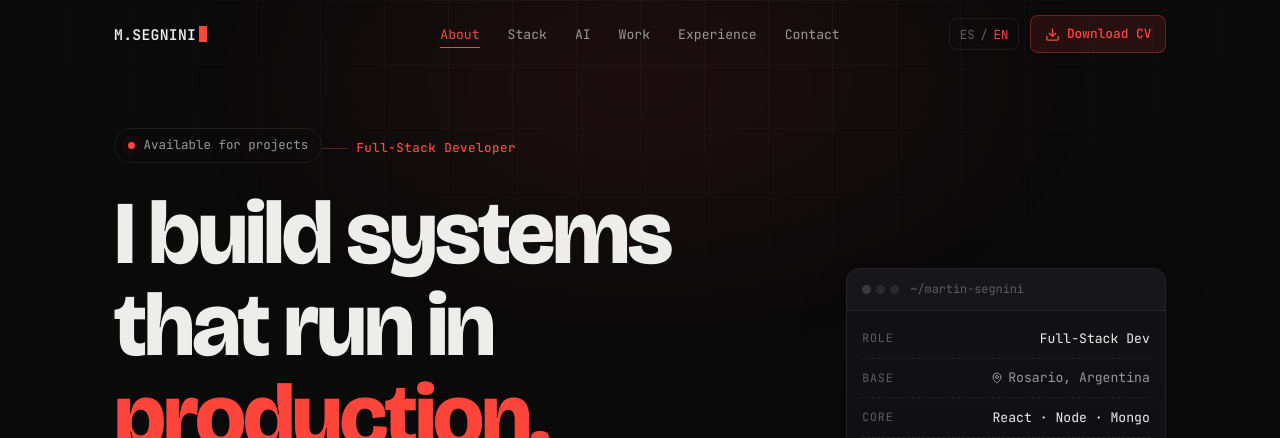
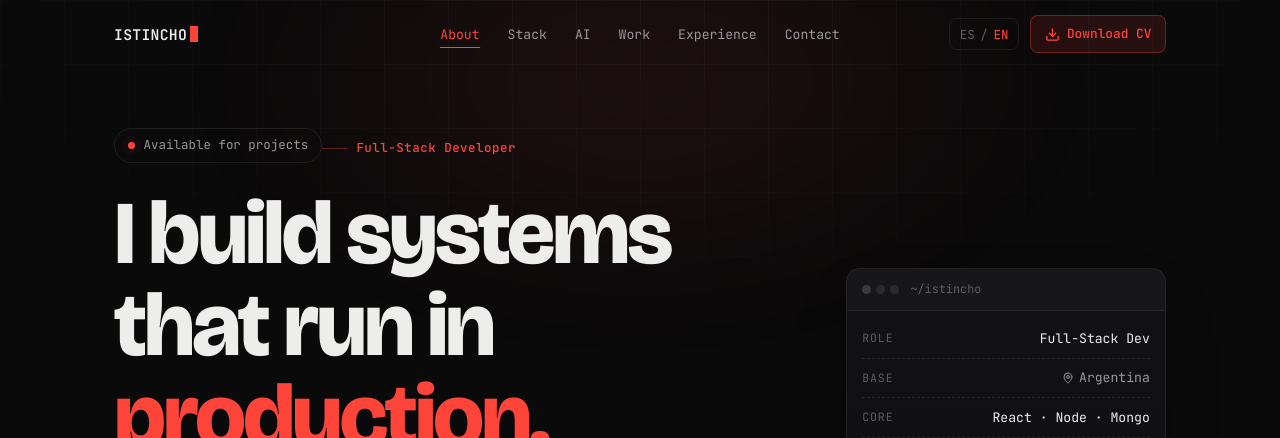
Before and after one commit to IsTincho/portafolio, a React (Vite) app: page / in a window 1280 px wide. Shown: the top 438 px of the page. Built offline with nearby package versions, Linux system fonts and the light colour scheme.

Commit message:
cambio firma a istincho y oculto ciudad

```diff
--- a/index.html
+++ b/index.html
@@ -7,7 +7,7 @@
     <meta name="theme-color" content="#0A0A0B" />
     <meta name="description" content="Martín Iván Segnini — Desarrollador Full Stack. Sistemas en producción: SaaS multi-tenant, pasarelas de pago, IA aplicada y arquitecturas seguras." />
     <link rel="canonical" href="https://tincho.pages.dev/" />
-    <meta property="og:title" content="Martín Segnini — Full Stack Developer" />
+    <meta property="og:title" content="IsTincho — Full Stack Developer" />
     <meta property="og:description" content="Sistemas que corren en producción. Co-fundador técnico de ZAIGEST." />
     <meta property="og:type" content="website" />
     <meta property="og:url" content="https://tincho.pages.dev/" />
@@ -15,13 +15,13 @@
     <meta property="og:image:width" content="1200" />
     <meta property="og:image:height" content="630" />
     <meta name="twitter:card" content="summary_large_image" />
-    <meta name="twitter:title" content="Martín Segnini — Full Stack Developer" />
+    <meta name="twitter:title" content="IsTincho — Full Stack Developer" />
     <meta name="twitter:description" content="Sistemas que corren en producción. Co-fundador técnico de ZAIGEST." />
     <meta name="twitter:image" content="https://tincho.pages.dev/og.png" />
     <link rel="preconnect" href="https://fonts.googleapis.com" />
     <link rel="preconnect" href="https://fonts.gstatic.com" crossorigin />
     <link href="https://fonts.googleapis.com/css2?family=Bricolage+Grotesque:opsz,wght@12..96,400;12..96,500;12..96,600;12..96,700;12..96,800&family=Hanken+Grotesk:wght@400;500;600;700&family=JetBrains+Mono:wght@400;500;600&display=swap" rel="stylesheet" />
-    <title>Martín Segnini — Full Stack Developer</title>
+    <title>IsTincho — Full Stack Developer</title>
   </head>
   <body>
     <div id="root"></div>
--- a/package.json
+++ b/package.json
@@ -1,5 +1,5 @@
 {
-  "name": "martin-segnini-portfolio",
+  "name": "istincho-portfolio",
   "private": true,
   "version": "1.0.0",
   "type": "module",
--- a/public/og-card.html
+++ b/public/og-card.html
@@ -55,11 +55,11 @@
     <div class="grid"></div>
     <div class="glow"></div>
 
-    <div class="top brand mono">M.SEGNINI<span class="cur"></span></div>
+    <div class="top brand mono">ISTINCHO<span class="cur"></span></div>
 
     <div class="mid">
       <div class="kick mono">// DESARROLLADOR FULL STACK</div>
-      <div class="name">Martín<br />Segnini<span class="role">.</span></div>
+      <div class="name">IsTincho<span class="role">.</span></div>
       <div class="line">Construyo sistemas que corren en <b>producción.</b> SaaS multi-tenant, pagos, IA aplicada.</div>
     </div>
 
--- a/src/components/Footer.jsx
+++ b/src/components/Footer.jsx
@@ -9,11 +9,11 @@ export default function Footer() {
     <footer className="footer">
       <div className="container footer__inner">
         <button className="footer__brand" onClick={() => document.getElementById('top')?.scrollIntoView({ behavior: 'smooth' })}>
-          <span className="footer__mono">M.SEGNINI</span>
+          <span className="footer__mono">ISTINCHO</span>
           <span className="footer__cursor" />
         </button>
         <p className="footer__built mono">{t('footer.built')}</p>
-        <p className="footer__copy mono">© {year} Martín Segnini — {t('footer.rights')}</p>
+        <p className="footer__copy mono">© {year} IsTincho — {t('footer.rights')}</p>
       </div>
     </footer>
   )
--- a/src/components/Hero.jsx
+++ b/src/components/Hero.jsx
@@ -63,7 +63,7 @@ export default function Hero() {
         >
           <div className="spec__bar">
             <span className="spec__dotrow"><i /><i /><i /></span>
-            <span className="spec__path">~/martin-segnini</span>
+            <span className="spec__path">~/istincho</span>
           </div>
           <dl className="spec__body">
             <div><dt>ROLE</dt><dd>Full-Stack Dev</dd></div>
--- a/src/components/Nav.jsx
+++ b/src/components/Nav.jsx
@@ -62,7 +62,7 @@ export default function Nav() {
     <header className={`nav ${scrolled ? 'nav--scrolled' : ''}`}>
       <div className="nav__inner container">
         <button className="nav__brand" onClick={() => go('top')} aria-label="Inicio">
-          <span className="nav__mono">M.SEGNINI</span>
+          <span className="nav__mono">ISTINCHO</span>
           <span className="nav__cursor" />
         </button>
 
--- a/src/data/experience.js
+++ b/src/data/experience.js
@@ -4,7 +4,7 @@ export const experience = [
     period: { es: '2026 — Presente', en: '2026 — Present' },
     role: { es: 'Co-fundador Técnico / Full-Stack', en: 'Technical Co-founder / Full-Stack' },
     org: 'ZAIGEST',
-    place: { es: 'Rosario · Remoto', en: 'Rosario · Remote' },
+    place: { es: 'Argentina · Remoto', en: 'Argentina · Remote' },
     current: true,
     points: {
       es: [
@@ -24,7 +24,7 @@ export const experience = [
     period: { es: '2024 — Presente', en: '2024 — Present' },
     role: { es: 'Desarrollador Full-Stack Freelance', en: 'Freelance Full-Stack Developer' },
     org: { es: 'Clientes particulares', en: 'Private clients' },
-    place: { es: 'Rosario', en: 'Rosario' },
+    place: { es: 'Argentina', en: 'Argentina' },
     points: {
       es: [
         'Desarrollo y mantenimiento de aplicaciones web a medida con React en frontend y Node.js en backend.',
@@ -41,7 +41,7 @@ export const experience = [
     period: { es: '2020 — 2021', en: '2020 — 2021' },
     role: { es: 'Técnico en Informática', en: 'IT Technician' },
     org: { es: 'Clientes particulares', en: 'Private clients' },
-    place: { es: 'Rosario', en: 'Rosario' },
+    place: { es: 'Argentina', en: 'Argentina' },
     points: {
       es: [
         'Ensamblado y configuración de equipos, mantenimiento preventivo y correctivo, eliminación de malware.',
@@ -58,7 +58,7 @@ export const education = [
     id: 'utn',
     period: '2022 — 2024',
     title: { es: 'Técnico Universitario en Programación', en: 'University Programming Technician' },
-    org: 'UTN FRRO · Rosario',
+    org: 'UTN FRRO · Argentina',
   },
   {
     id: 'yoprogramo',
@@ -70,6 +70,6 @@ export const education = [
     id: 'ettp',
     period: '2016 — 2021',
     title: { es: 'Técnico en Informática Profesional y Personal', en: 'Professional & Personal IT Technician' },
-    org: 'ETTP N°394 · Rosario',
+    org: 'ETTP N°394 · Argentina',
   },
 ]
--- a/src/i18n/translations.js
+++ b/src/i18n/translations.js
@@ -18,7 +18,7 @@ export const strings = {
       lede: 'Co-fundador técnico de ZAIGEST. Diseño y desarrollo end-to-end: SaaS multi-tenant, pasarelas de pago, IA aplicada y arquitecturas seguras.',
       ctaProjects: 'Ver proyectos',
       ctaContact: 'Contactar',
-      loc: 'Rosario, Argentina',
+      loc: 'Argentina',
     },
     stats: {
       production: 'sistemas en producción',
@@ -122,7 +122,7 @@ export const strings = {
       lede: 'Technical co-founder of ZAIGEST. End-to-end design and development: multi-tenant SaaS, payment gateways, applied AI, and secure architectures.',
       ctaProjects: 'View work',
       ctaContact: 'Get in touch',
-      loc: 'Rosario, Argentina',
+      loc: 'Argentina',
     },
     stats: {
       production: 'systems in production',
```
Also changed, not shown: 2 other files (tests, documents, lock files or other folders).
